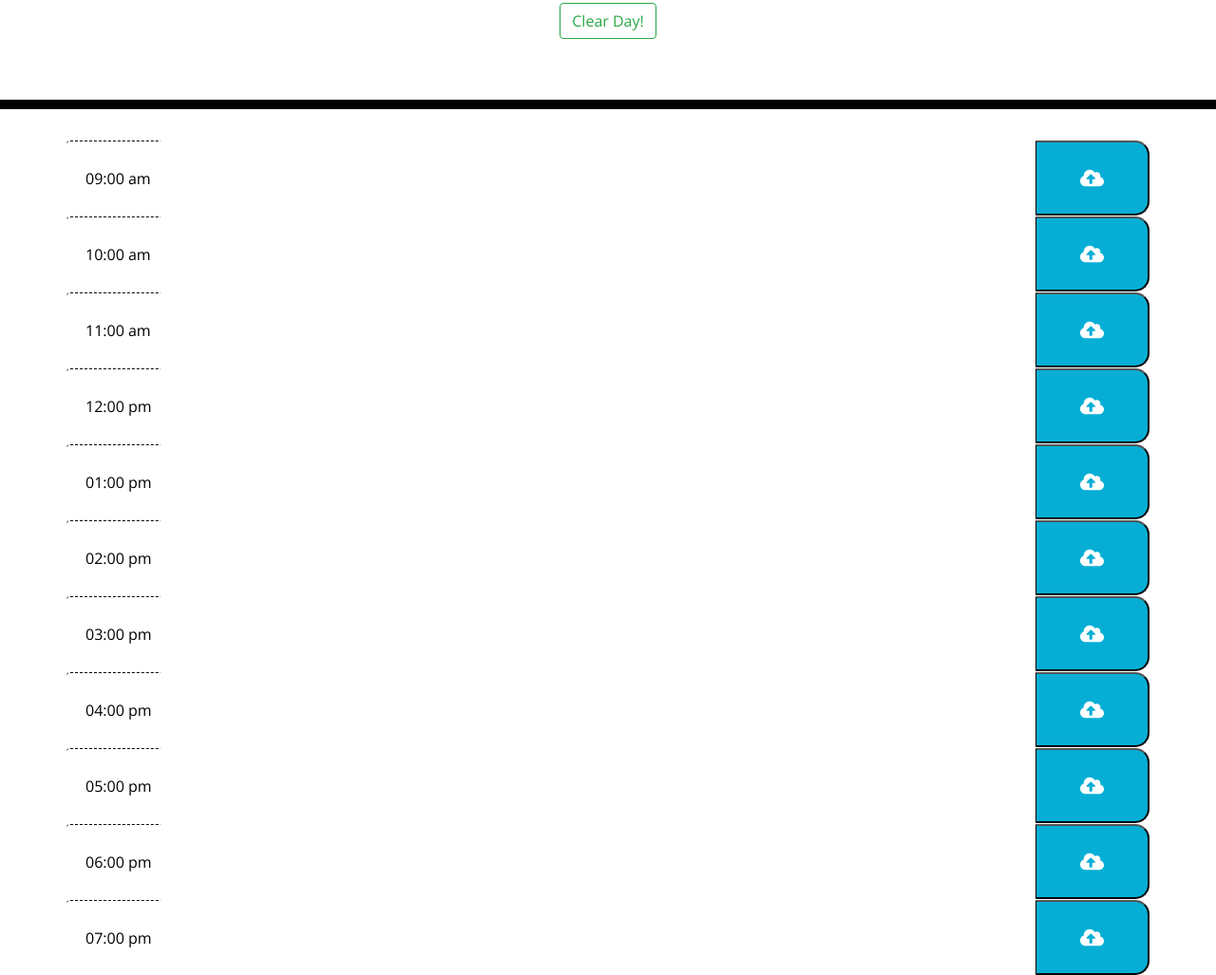
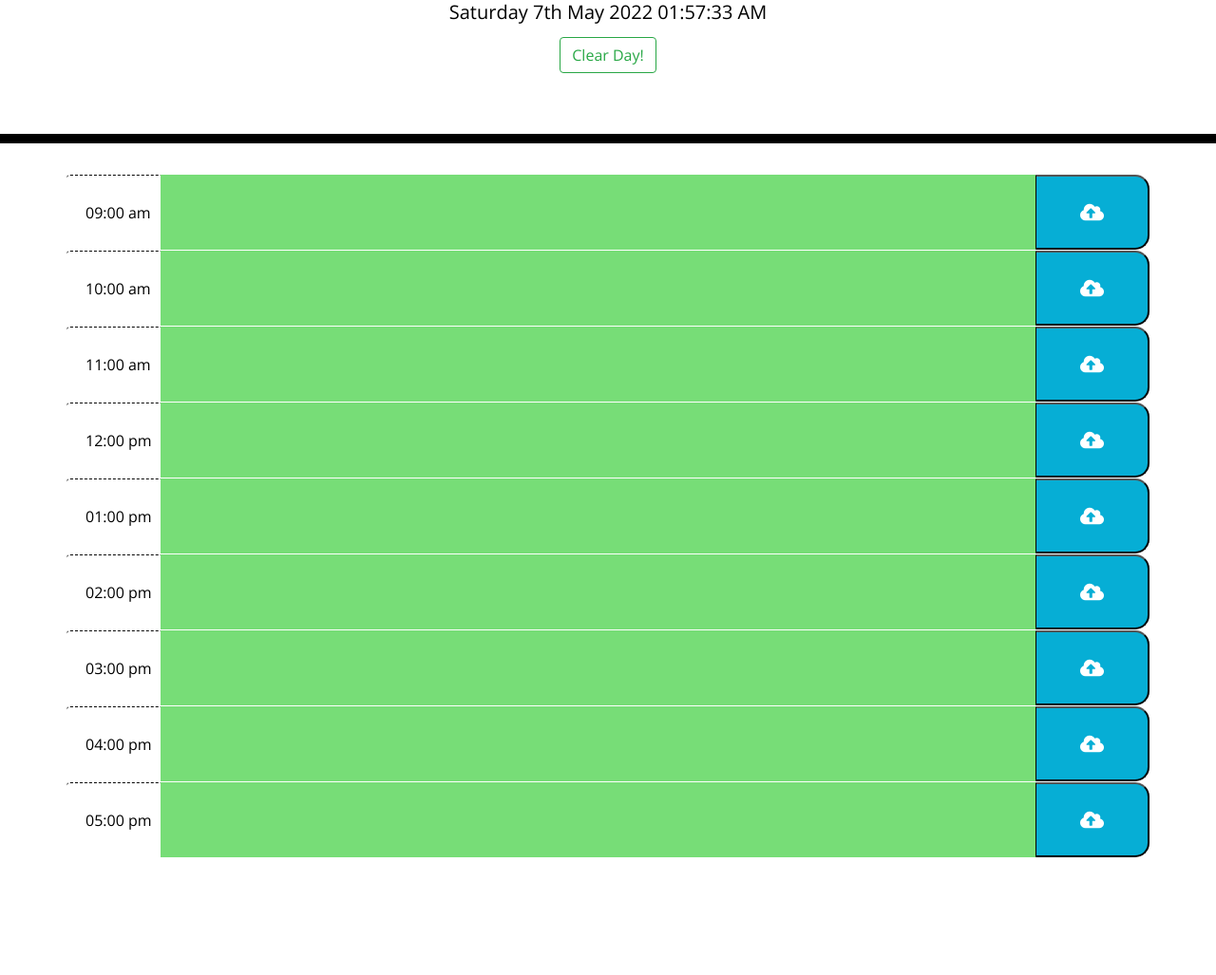
Before and after one commit to sgibbs330/daily-planner, a plain HTML site: page index.html in a window 1280 px wide. Shown: the part 191-1218 px from the top of the page at 95% size. After the commit the page ends 1094 px from the top, so only its background shows below. Drawn offline with nearby package versions, Linux system fonts and the light colour scheme; files that its build step writes are made by us from their sources.

Commit message:
js update

```diff
--- a/assets/js/script.js
+++ b/assets/js/script.js
@@ -10,9 +10,7 @@ var onePm = $("#13pm");
 var twoPm = $("#14pm");
 var threePm = $("#15pm");
 var fourPm = $("#16pm");
-var fivePm = $("#17pm");
-var sixPm = $("#18pm");
-var sevenPm = $("#19pm");
+var fivePm = $("#17pm")
 
 var hour = moment().hours();
 var userInput;
@@ -24,8 +22,8 @@ var hourSpan;
 var interval = setInterval(function() {
   var momentNow = moment();
   $('#currentDay').html(momentNow.format('YYYY MMMM DD') + ' '
-                      + momentNow.format('dddd')
-                       .substring(0,3).toUpperCase());
+  + momentNow.format('dddd')
+  .substring(0,3).toUpperCase());
   $('#currentDay').html(currentDate + " " + momentNow.format('hh:mm:ss A'));
 }, 100);
 
@@ -56,14 +54,7 @@ function initPage() {
   fourPm.val(init4);
 
   var init5 = JSON.parse(localStorage.getItem("05:00 pm"))
-  fivePm.val(init5);
-
-  var init6 = JSON.parse(localStorage.getItem("06:00 pm"))
-  sixPm.val(init6);
-
-  var init7 = JSON.parse(localStorage.getItem("07:00 pm"))
-  sevenPm.val(init7);
-}
+  fivePm.val(init5);}
 
 function background () {
 
--- a/index.html
+++ b/index.html
@@ -19,7 +19,7 @@
       href="https://fonts.googleapis.com/css?family=Open+Sans&display=swap"
       rel="stylesheet"
     />
-    <link rel="stylesheet" href="style.css" />
+    <link rel="stylesheet" href="assets/css/style.css" />
 
     <title>Work Day Scheduler</title>
   </head>
@@ -124,31 +124,8 @@
           <button type="button" class="saveBtn"><i class="fas fa-cloud-upload-alt"></i></button>
         </div>
       </div>
-
-      <div class="row">
-        <div class="input-group">
-          <div class="input-group-prepend">
-            <span class="input-group-text hour">06:00 pm </span>
-          </div>
-          <textarea class="form-control" aria-label="With textarea" id="18pm"></textarea>
-          <button type="button" class="saveBtn"><i class="fas fa-cloud-upload-alt"></i></button>
-        </div>
-      </div>
-
-      <div class="row">
-        <div class="input-group">
-          <div class="input-group-prepend">
-            <span class="input-group-text hour">07:00 pm </span>
-          </div>
-          <textarea class="form-control" aria-label="With textarea" id="19pm"></textarea>
-          <button type="button" class="saveBtn"><i class="fas fa-cloud-upload-alt"></i></button>
-        </div>
-      </div>
-
-    </div>
-
     <script src="https://code.jquery.com/jquery-3.4.1.min.js"></script>
     <script src="https://cdnjs.cloudflare.com/ajax/libs/moment.js/2.24.0/moment.min.js"></script>
-    <script src="script.js"></script>
+    <script src="assets/js/script.js"></script>
   </body>
 </html>
```
